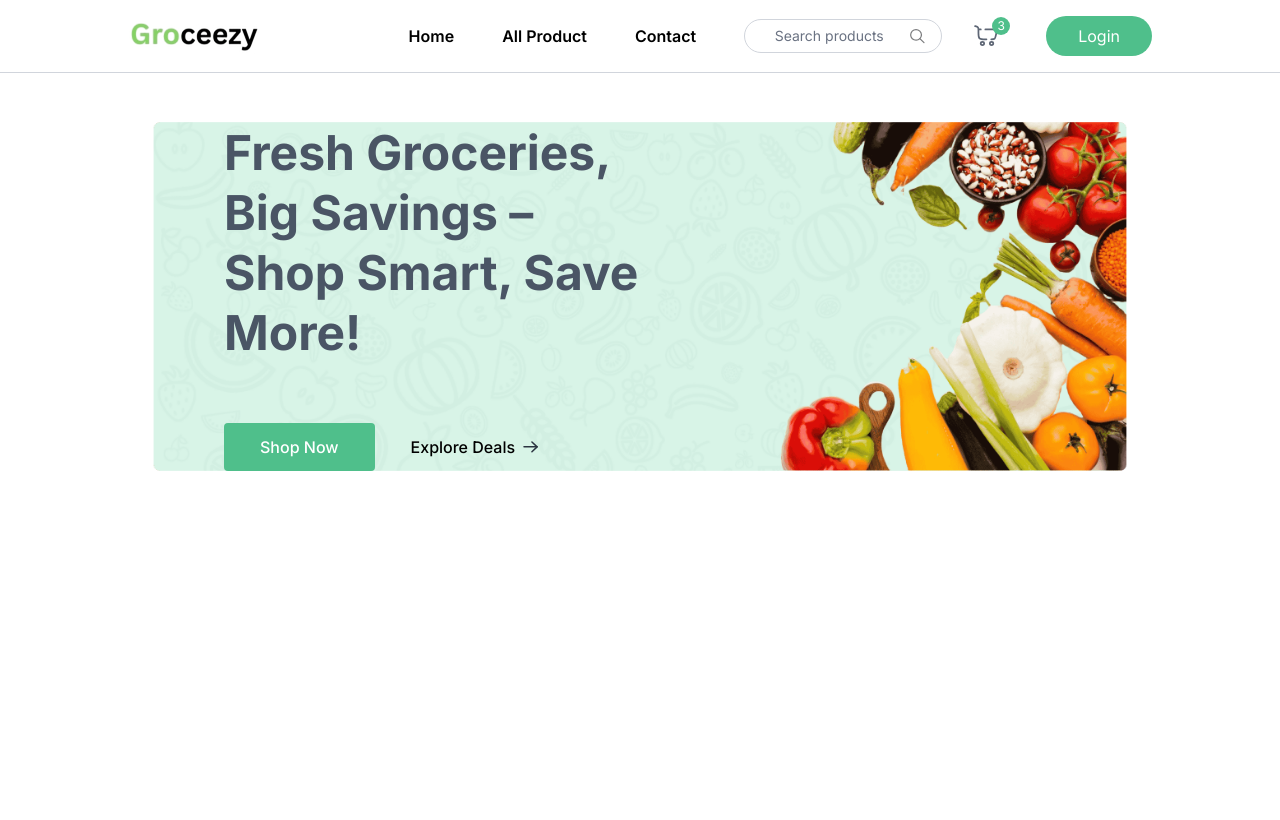
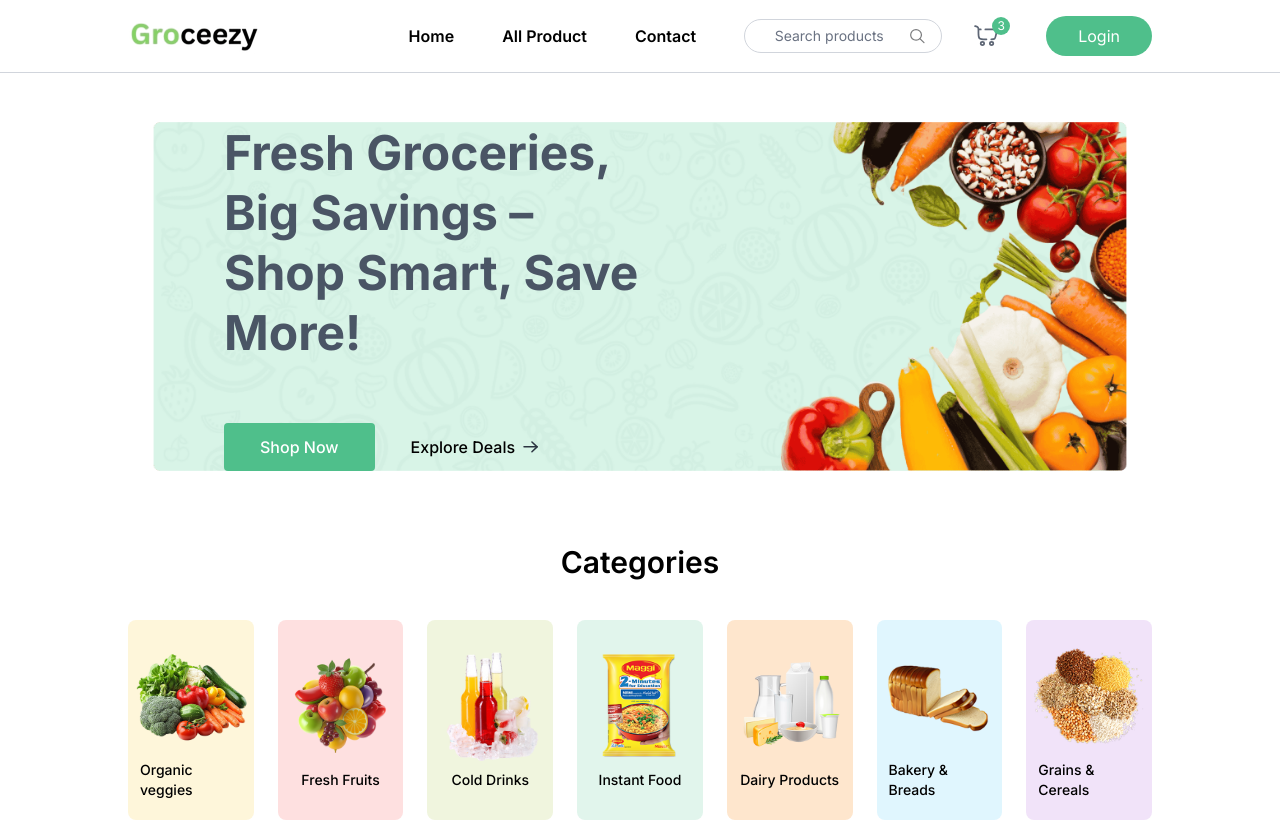
Before and after one commit to kithvin/Groceezy, a React (Vite) app in the folder Frontend/: page / in a window 1280 px wide. Built offline with nearby package versions, Linux system fonts and the light colour scheme.

Commit message:
Implemented category grid layout with navigation and hover animation

```diff
--- /dev/null
+++ b/Frontend/src/components/Categories.jsx
@@ -0,0 +1,47 @@
+import React from "react";
+import { categories } from "../assets/assets"; // Get categories data
+import { useAppContext } from "../context/AppContext"; // Get context
+
+const Categories = () => {
+
+  const {navigate} = useAppContext(); // Use navigate from context
+
+  return (
+    <div className="mt-16">
+
+      {/* Title */}
+
+      <p className="text-2xl md:text-3xl text-center mb-10 font-semibold">Categories</p>
+
+      {/* Category items in a grid */}
+
+      <div className="grid grid-cols-2 sm:grid-cols-3 md:grid-cols-5 lg:grid-cols-6 xl:grid-cols-7 mt-6 gap-6">
+      {categories.map((category, index) => (
+        <div key={index} className="group cursor-pointer py-5 px-3 gap-2 rounded-lg flex flex-col justify-center
+        items-center"
+        style={{ backgroundColor: category.bgColor }} // Set background color
+        onClick={()=> {
+          navigate(`/products/${category.path.toLowerCase()}`); // Go to product page
+          scrollTo(0, 0); // Scroll to top
+        }}>
+
+          {/* Category image */}
+
+          <img
+            src={category.image}
+            alt="category"
+            className="group-hover scale-110 transition max-w-28"
+          />
+
+          {/* Category name */}
+
+          <p className="text-sm font-medium">{category.text}</p>
+          </div>
+        ))}
+
+      </div>
+    </div>
+  );
+};
+
+export default Categories;
--- a/Frontend/src/pages/Home.jsx
+++ b/Frontend/src/pages/Home.jsx
@@ -1,10 +1,12 @@
 import React from 'react'
 import MainBanner from '../components/MainBanner'
+import Categories from '../components/Categories'
 
 const Home = () => {
   return (
     <div className='mt-10'>
     <MainBanner />
+    <Categories/>
     </div>
   )
 }
```
